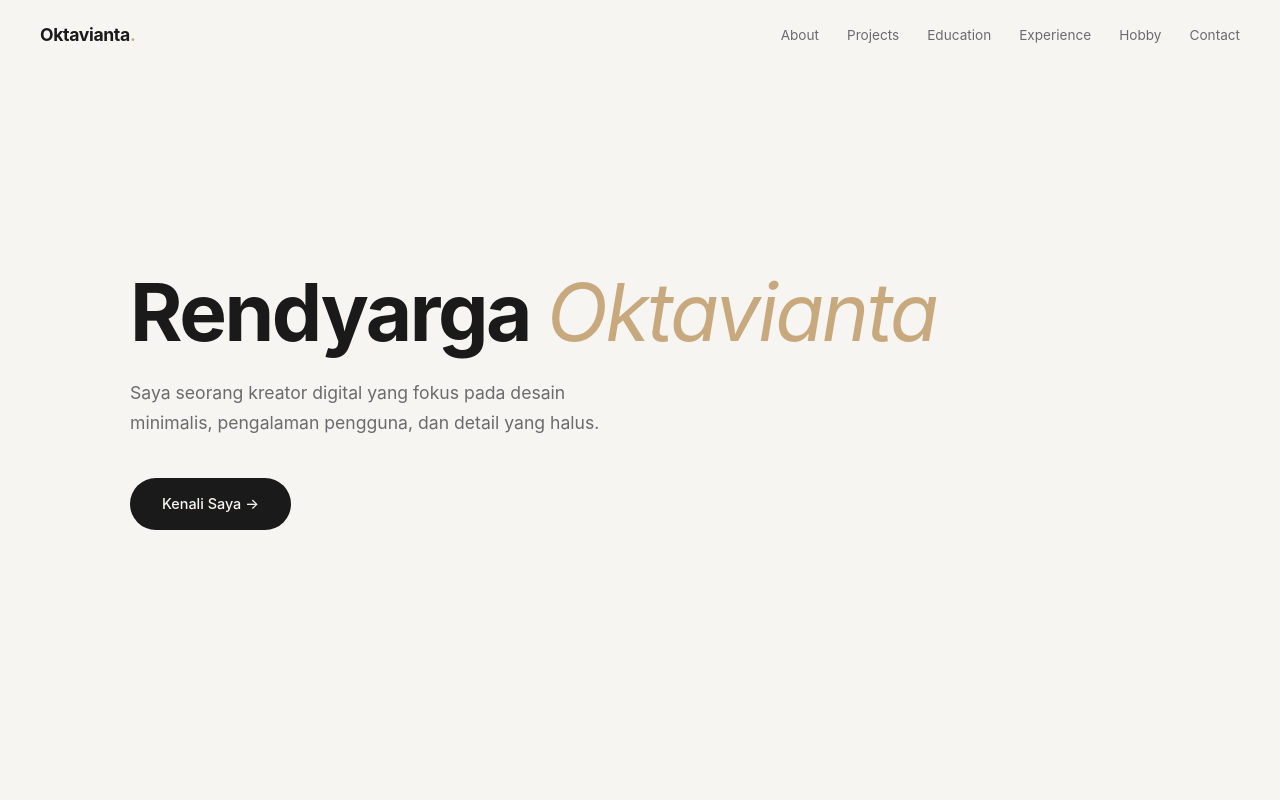
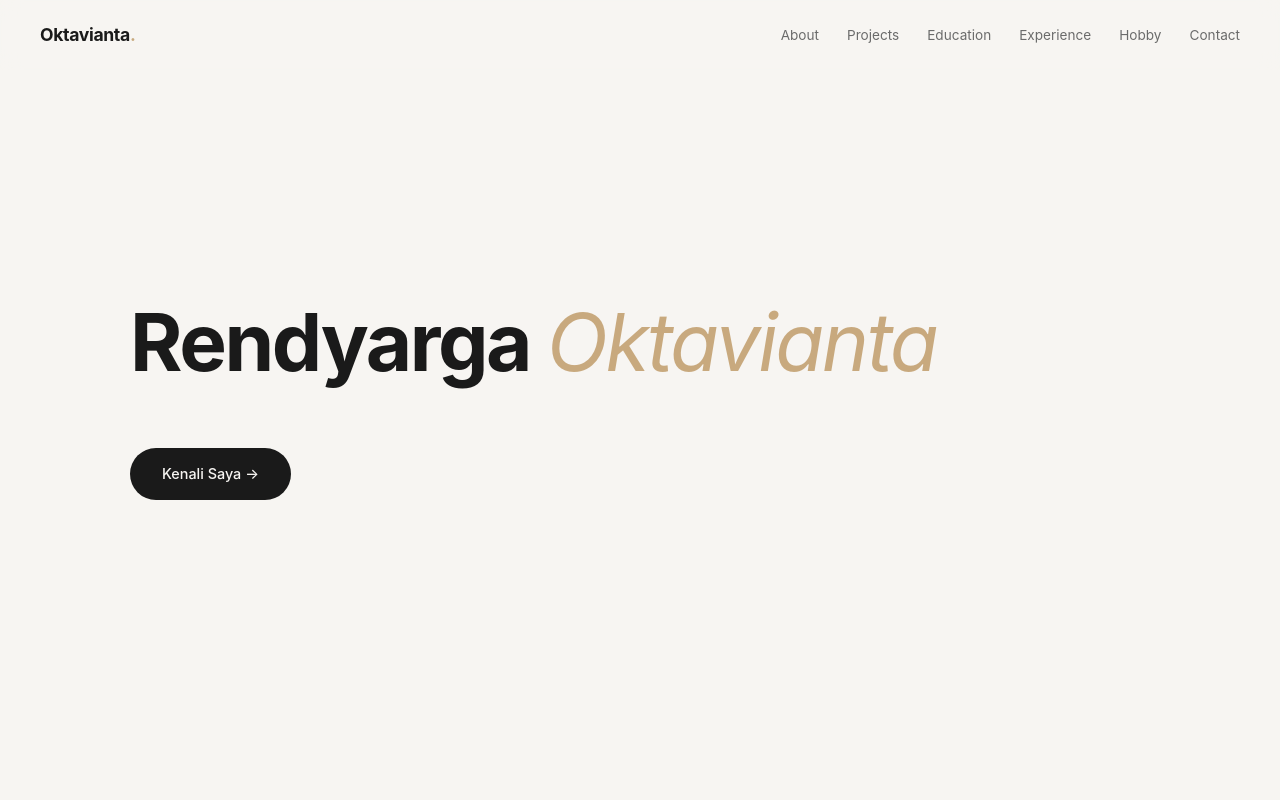
Before and after one commit to Budi2510/PORTOFOLIO-, a plain HTML site: page index.html in a window 1280 px wide. Shown: the top 800 px of the page. Drawn offline with Linux system fonts and the light colour scheme.

Commit message:
Remove introductory paragraph from hero section
Removed the introductory paragraph about the creator.

```diff
--- a/index.html
+++ b/index.html
@@ -571,7 +571,7 @@
   <!-- HERO -->
   <div class="hero">
     <h1 class="reveal">Rendyarga <em>Oktavianta</em></h1>
-    <p class="reveal">Saya seorang kreator digital yang fokus pada desain minimalis, pengalaman pengguna, dan detail yang halus.</p>
+    <p class="reveal"></p>
     <a href="#about" class="btn reveal">Kenali Saya →</a>
   </div>
 
```
